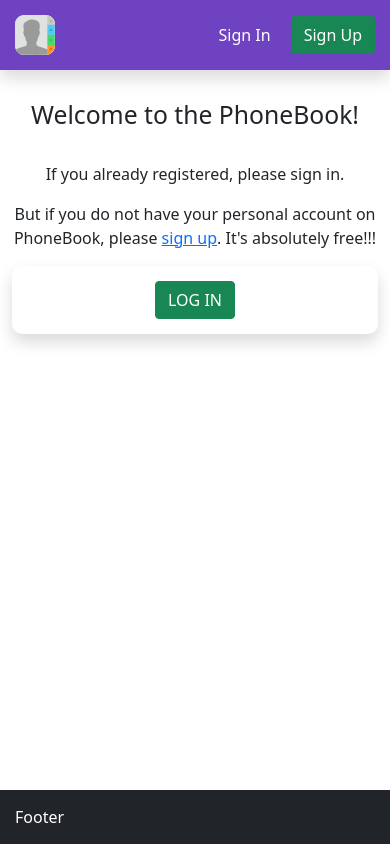
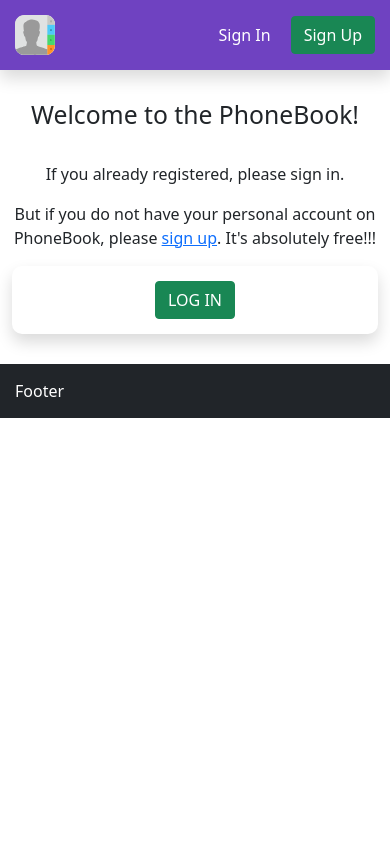
Before and after one commit to mrfunkster/phone-book, a React (Create React App) app: page /login in a window 390 px wide. Built offline with nearby package versions, Linux system fonts and the light colour scheme.

Commit message:
FIXED FOOTER ON MOBILE DEVICES

```diff
--- a/src/App/App.css
+++ b/src/App/App.css
@@ -3,9 +3,11 @@ body {
     flex-direction: column;
     min-height: 100vh;
     min-height: -webkit-fill-available;
-    padding-bottom: 54px;
     overflow-x: hidden;
 }
 main {
     flex: 1;
 }
+html {
+    height: -webkit-fill-available;
+}
--- a/src/App/Footer/Footer.css
+++ b/src/App/Footer/Footer.css
@@ -1,10 +1,5 @@
 footer {
     color: white;
-}
-footer {
-    position: absolute;
-    bottom: 0;
-    width: 100%;
 }
 footer .container {
     padding: 15px;
```
